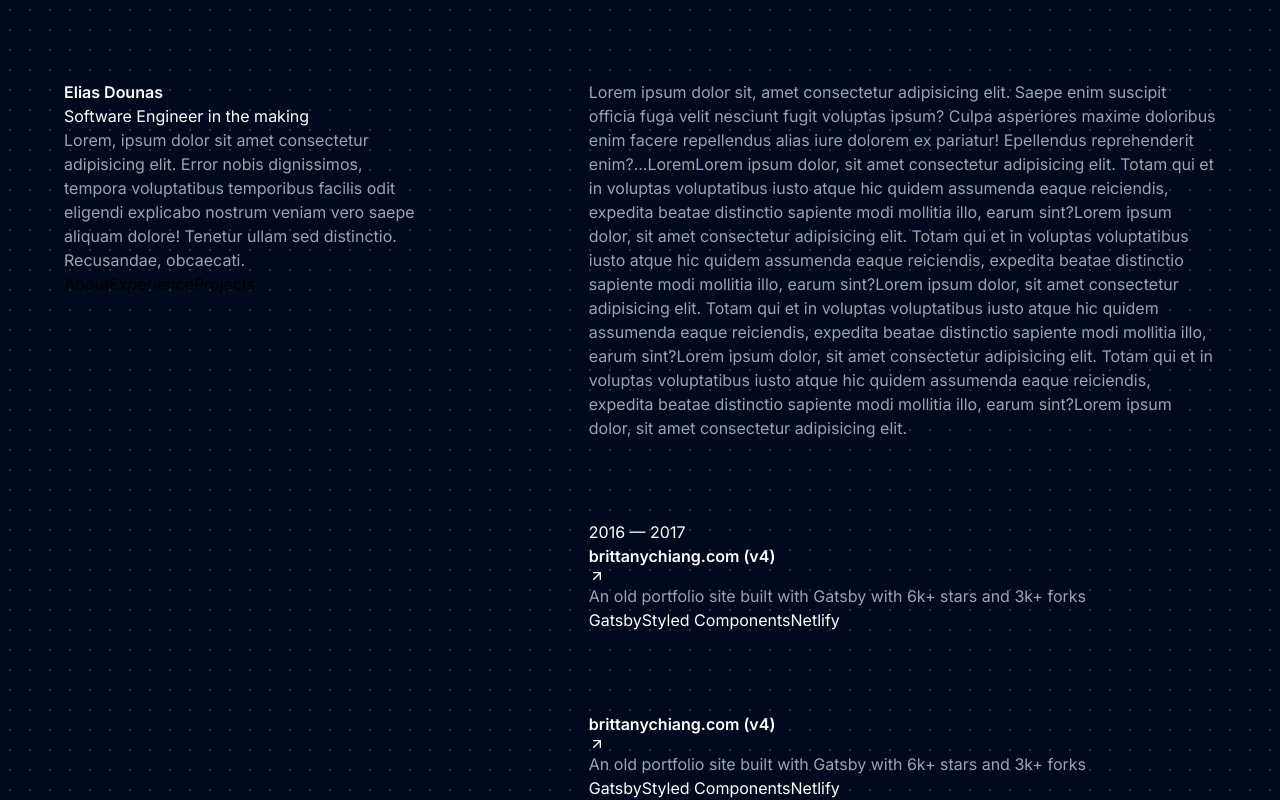
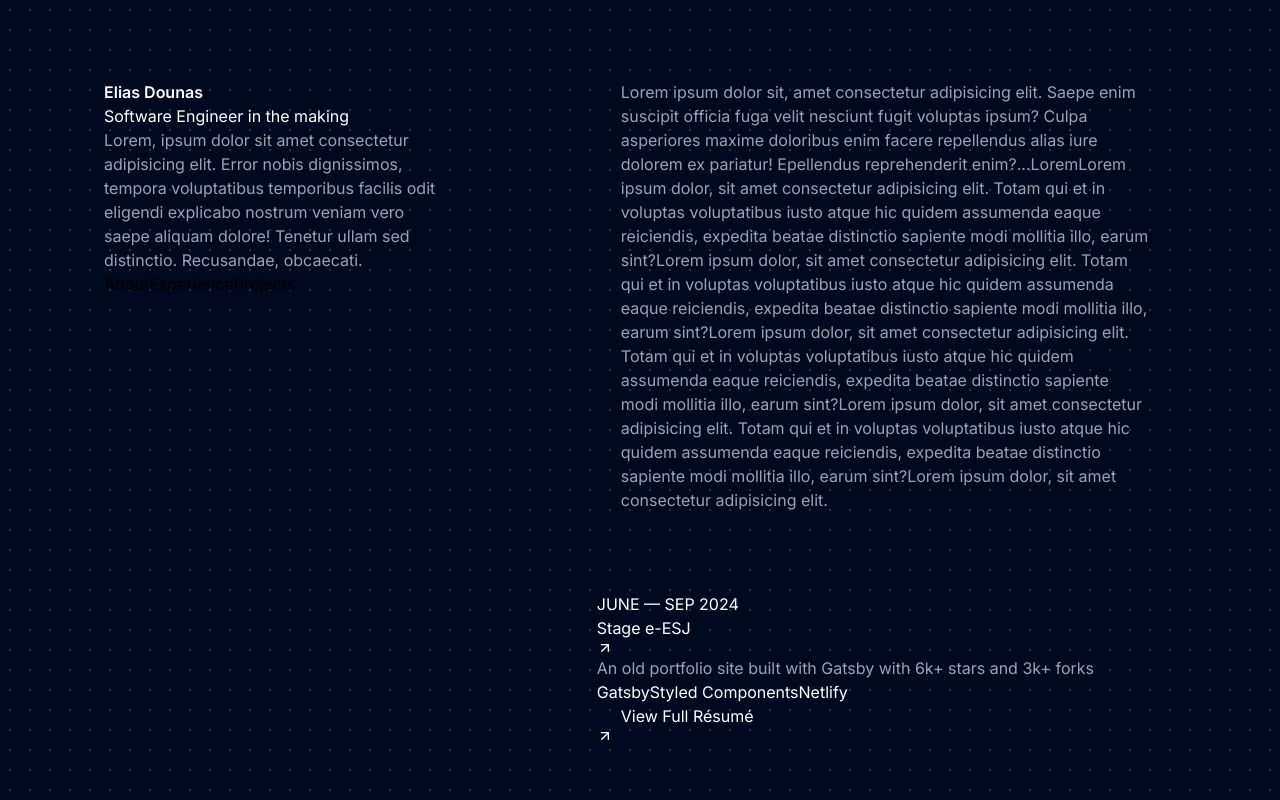
Before and after one commit to eliasDounas/my-portfolio, a Next.js app: page / in a window 1280 px wide. Built offline with nearby package versions, Linux system fonts and the light colour scheme.

Commit message:
added design enhancements and a footer

```diff
--- a/src/Components/ExpCard.jsx
+++ b/src/Components/ExpCard.jsx
@@ -8,11 +8,11 @@ export default function ExperienceCard({
   tags,
 }) {
     return (
-      <div className="group/inner max-w-xl p-6 hover:bg-gray-900 hover:!opacity-100 group-hover/outer:opacity-50 transition-opacity text-white rounded-2xl shadow-lg hover:shadow-xl">
+      <div className="group/inner max-w-xl p-6 hover:bg-gray-900/50 hover:!opacity-100 group-hover/outer:opacity-50 transition-opacity text-white rounded shadow-lg hover:shadow-xl cursor-pointer">
         {/* Responsive Layout for Date + Title */}
         <div className="flex flex-col sm:flex-row sm:justify-start gap-4 mb-2">
           {/* Date */}
-          <div className="text-gray-500 text-sm min-w-32">{date}</div>
+          <div className="text-gray-500 text-xs min-w-32">{date}</div>
 
           {/* Title and Content */}
           <div>
@@ -21,7 +21,7 @@ export default function ExperienceCard({
             href={link}
             target="_blank"
             rel="noopener noreferrer"
-            className="text-md font-semibold text-white group-hover/inner:text-teal-400 flex items-center gap-2"
+            className="text-base font-medium text-white group-hover/inner:text-teal-400 flex items-center gap-2 -mt-1"
           >
             {title}
             <FiArrowUpRight className="transition-transform duration-300 transform -ml-1 -mb-1 group-hover/inner:translate-x-1 group-hover/inner:translate-y-[-3px]" />
--- a/src/Components/ExpList.jsx
+++ b/src/Components/ExpList.jsx
@@ -2,9 +2,9 @@ import ExperienceCard from "./ExpCard";
 
 const experience = [
   {
-    date: "2016 — 2017",
-    title: "brittanychiang.com (v4)",
-    link: "https://brittanychiang.com",
+    date: "JUNE — SEP 2024",
+    title: "Stage e-ESJ",
+    link: "https://www.sante.gov.ma/Pages/ADM_Centrale/DP.aspx",
     description: "An old portfolio site built with Gatsby with 6k+ stars and 3k+ forks",
     tags: ["Gatsby", "Styled Components", "Netlify"],
   },
--- /dev/null
+++ b/src/Components/Footer.jsx
@@ -0,0 +1,5 @@
+export const Footer = () => {
+    return ( <p className="text-gray-500 text-sm max-w-[450px] p-6 my-14">
+        Based on <a className="text-gray-400 cursor-pointer" >Brittany Chiang's website</a> (they awesome). All design credits go to Brittany Chiang.  Coded from scratch in <a className="text-gray-400 cursor-pointer" >Visual Studio Code</a>. Built with <a className="text-gray-400 cursor-pointer" >Next.js</a> and <a className="text-gray-400 cursor-pointer" >Tailwind CSS</a>.
+    </p> );
+}
--- a/src/Components/ProjectsCard.jsx
+++ b/src/Components/ProjectsCard.jsx
@@ -8,12 +8,12 @@ export default function ProjectsCard({
   tags,
 }) {
   return (
-    <div className="group/inner max-w-xl p-6 hover:bg-gray-900 hover:!opacity-100 group-hover/outer:opacity-50 transition-opacity text-white rounded shadow-lg hover:shadow-xl cursor-pointer">
+    <div className="group/inner max-w-xl p-6 hover:bg-gray-900/50 hover:!opacity-100 group-hover/outer:opacity-50 transition-opacity text-white rounded shadow-lg hover:shadow-xl cursor-pointer">
       {/* Card Header */}
       <div className="flex items-start gap-4">
         {/* Image */}
         <div
-          className="bg-gray-800 rounded-lg h-20 w-32 flex-shrink-0"
+          className="bg-gray-800 rounded h-[70px] w-32 flex-shrink-0 peer-hover:ring-1 ring-slate-500"
           style={{
             backgroundImage: `url(${imageSrc})`,
             backgroundSize: "cover",
@@ -26,7 +26,7 @@ export default function ProjectsCard({
             href={link}
             target="_blank"
             rel="noopener noreferrer"
-            className="text-md font-semibold text-white group-hover/inner:text-teal-400 flex items-center gap-2"
+            className="text-base font-medium text-white group-hover/inner:text-teal-400 flex items-center gap-2"
           >
             {title}
             <FiArrowUpRight className="transition-transform duration-300 transform -ml-1 -mb-1 group-hover/inner:translate-x-1 group-hover/inner:translate-y-[-3px]" />
--- /dev/null
+++ b/src/Components/ViewResume.jsx
@@ -0,0 +1,17 @@
+import { FiArrowUpRight } from "react-icons/fi";
+
+export const ViewResume = () => {
+  const link = "https://example.com"; // Replace with your link
+
+  return (
+    <a
+      href={link}
+      target="_blank"
+      rel="noopener noreferrer"
+      className="group text-base font-medium px-6 text-white hover:text-teal-400 flex items-center gap-2 mt-5"
+    >
+      View Full Résumé
+      <FiArrowUpRight className="transition-transform duration-300 transform -ml-1 -mb-1 group-hover:translate-x-1 group-hover:-translate-y-1" />
+    </a>
+  );
+};
--- a/src/app/page.js
+++ b/src/app/page.js
@@ -6,6 +6,8 @@ import NameBio from "../Components/NameBio";
 import Nav from "@/Components/Nav";
 import ProjectsList from "@/Components/ProjectsList";
 import ExperienceList from "@/Components/ExpList";
+import { ViewResume } from "@/Components/ViewResume";
+import { Footer } from "@/Components/Footer";
 
 export default function Home() {
   const auraRef = useRef(null);
@@ -26,7 +28,7 @@ export default function Home() {
 
   return (
     <div className="h-screen overflow-y-hidden">
-      <div className="container h-full mx-auto xl:px-30 max-w-6xl">
+      <div className="container h-full mx-auto max-w-6xl px-10">
         <div className="grid grid-cols-5 h-full gap-40">
           <div className="col-span-2 mt-20">
             <NameBio />
@@ -42,8 +44,8 @@ export default function Home() {
               no-scrollbar
           "
           >
-            <section id="about" className="mt-20">
-              <p className="text-gray-400">
+            <section id="about" className="mt-20 max-w-xl">
+              <p className="text-gray-400 px-6">
                 Lorem ipsum dolor sit, amet consectetur adipisicing elit. Saepe enim suscipit officia fuga velit nesciunt fugit voluptas ipsum? Culpa asperiores maxime doloribus enim facere repellendus alias iure dolorem ex pariatur!
                 Epellendus reprehenderit enim?...LoremLorem ipsum dolor, sit amet
                 consectetur adipisicing elit. Totam qui et in voluptas voluptatibus iusto atque hic quidem assumenda
@@ -61,17 +63,18 @@ export default function Home() {
                 expedita beatae distinctio sapiente modi mollitia illo, earum
                 sint?Lorem ipsum dolor, sit amet consectetur adipisicing elit.
                 </p>
-
-
             </section>
 
             <section id="experience" className="mt-20">
                 <ExperienceList />
+                <ViewResume />
             </section>
             <section id="projects" className="mt-20">
                 <h3 className="font-semibold text-lg text-white mb-6 lg:hidden">Projects</h3>
                 <ProjectsList />
+
             </section>
+            <Footer />
           </div>
         </div>
       </div>
```
